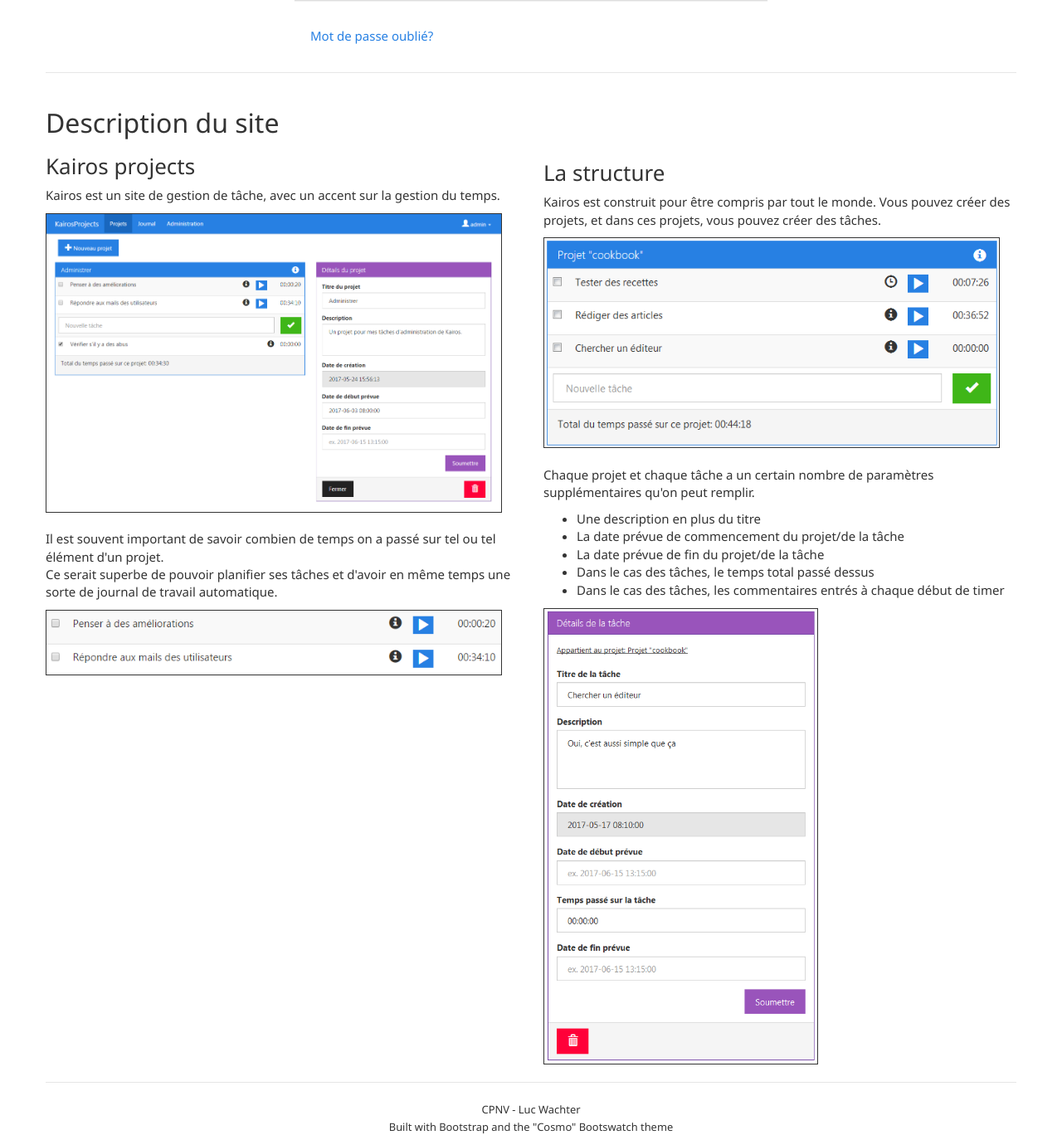
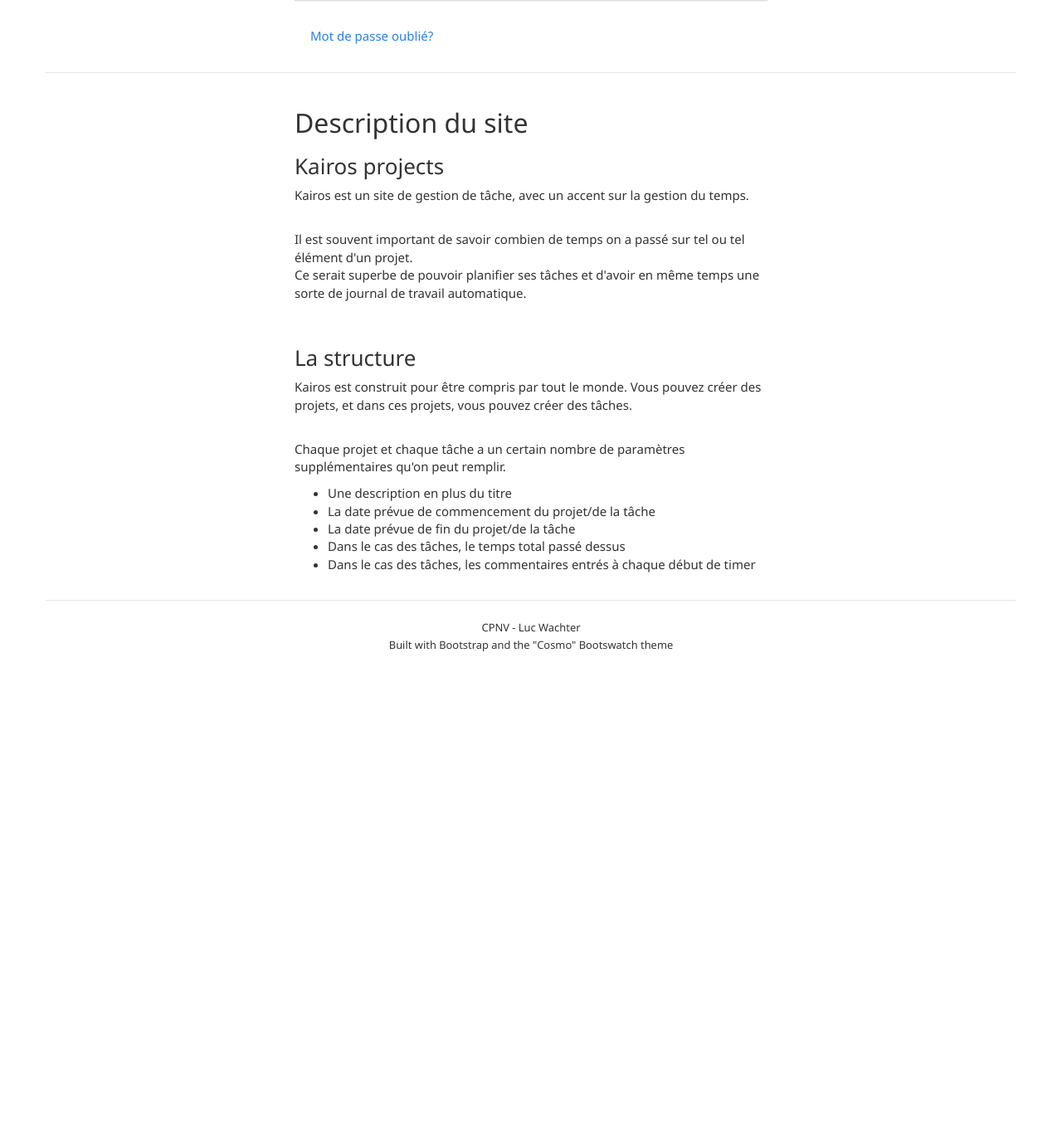
Before and after one commit to Laykel/TPI-Kairos, a PHP site: page /index.php?page=login in a window 1280 px wide. Shown: the part 417-1785 px from the top of the page at 83% size. After the commit the page ends 1203 px from the top, so only its background shows below. Run offline with PHP 8.4, Linux system fonts and the light colour scheme; some libraries are stand-ins or nearby versions.

Commit message:
Quick fix

```diff
--- a/sources/pages/login.php
+++ b/sources/pages/login.php
@@ -58,28 +58,23 @@ Description: Login page: form, forgotten password mechanism.
 		</div>
 	</div>
 </div>
+<hr>
 
 <!-- Site description -->
-<hr>
 <div class="row">
-	<div class="col-sm-6">
+	<div class="col-sm-6 col-sm-offset-3">
+
 		<h2>Description du site</h2>
-
 		<h3>Kairos projects</h3>
 		<p>Kairos est un site de gestion de tâche, avec un accent sur la gestion du temps.</p>
-		<img src="<?php echo ROOT;?>/assets/img/kairos.png" width="550px" alt="Kairos">
-		<br><br>
+		<br>
 		<p>Il est souvent important de savoir combien de temps on a passé sur tel ou tel élément d'un projet. <br>
 		Ce serait superbe de pouvoir planifier ses tâches et d'avoir en même temps une sorte de journal de travail automatique.</p>
-		<img src="<?php echo ROOT;?>/assets/img/timers.png" width="550px" alt="Timers">
-		<br><br>
-	</div>
-	<div class="col-sm-6">
-	<br><br><br>
+		<br>
+
 		<h3>La structure</h3>
 		<p>Kairos est construit pour être compris par tout le monde. Vous pouvez créer des projets, et dans ces projets, vous pouvez créer des tâches.</p>
-		<img src="<?php echo ROOT;?>/assets/img/projectPanel.png" width="550px" alt="Project panel">
-		<br><br>
+		<br>
 		<p>Chaque projet et chaque tâche a un certain nombre de paramètres supplémentaires qu'on peut remplir.</p>
 		<ul>
 			<li>Une description en plus du titre</li>
@@ -88,7 +83,6 @@ Description: Login page: form, forgotten password mechanism.
 			<li>Dans le cas des tâches, le temps total passé dessus</li>
 			<li>Dans le cas des tâches, les commentaires entrés à chaque début de timer</li>
 		</ul>
-		<img src="<?php echo ROOT;?>/assets/img/detailsPanel.png" height="550px" alt="Details panel">
  	</div>
 </div>
 
```
